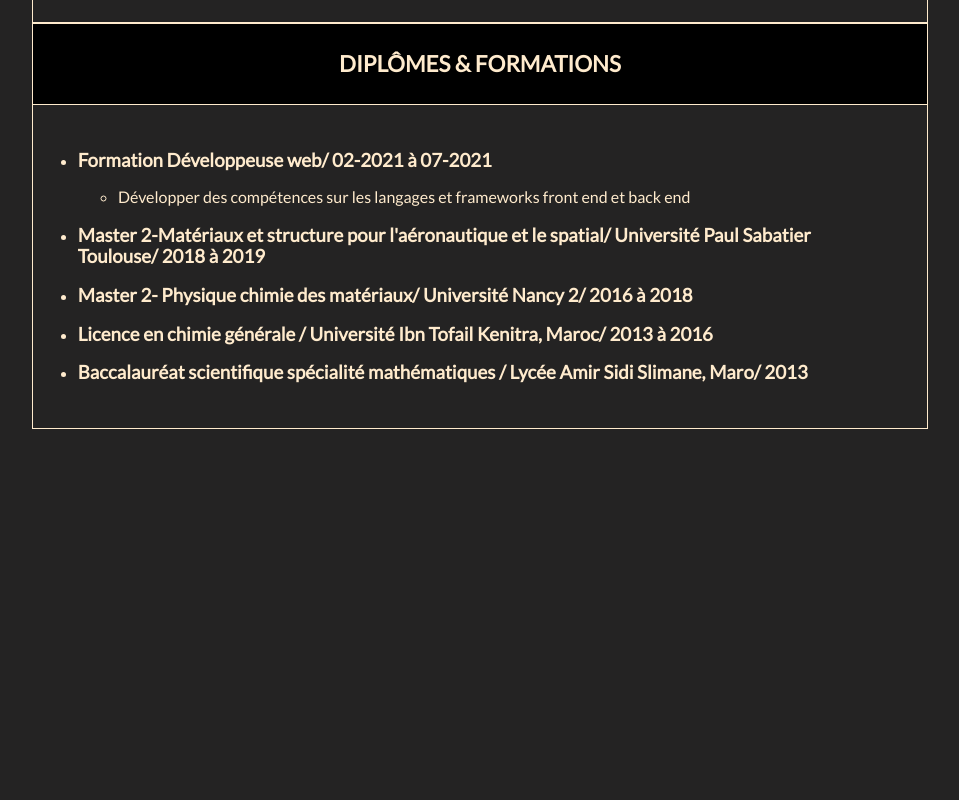
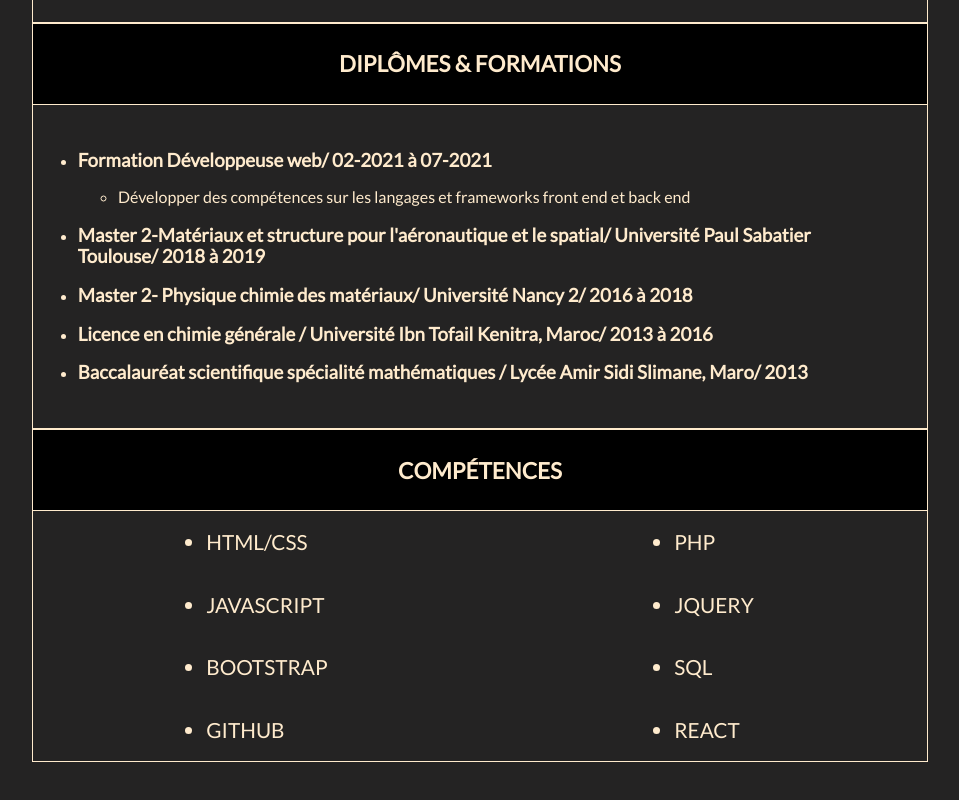
Before and after one commit to Wiam-M/CV-Portfolio, a plain HTML site: page aboutMe.html in a window 1280 px wide. Shown: the part 1125-1925 px from the top of the page, without its empty margins (160-1119 px from the left). Before the commit the page ends 1682 px from the top, so only its background shows below. Drawn offline with Linux system fonts and the light colour scheme.

Commit message:
add last two sections of aboutMe

```diff
--- a/aboutMe.css
+++ b/aboutMe.css
@@ -79,3 +79,10 @@ line-height: 2em;
 .experience ul li{
     margin: 2% 5%;
 }
+.outils{
+    display: flex;
+    justify-content: space-around;
+    line-height: 3em;
+    text-transform: uppercase;
+    font-size: 1.3em;
+}
--- a/aboutMe.html
+++ b/aboutMe.html
@@ -104,7 +104,23 @@
                 </ul>
 
             </div>
-
+        </article>
+        <article>
+                <h1 class="titreUn">compétences</h1>
+            <div class="outils">
+                <ul>
+                    <li>html/css</li>
+                    <li>javascript</li>
+                    <li>bootstrap</li>
+                    <li>github</li>
+                </ul>
+                <ul>
+                    <li>php</li>
+                    <li>jquery</li>
+                    <li>sql</li>
+                    <li>react</li>
+                </ul>
+            </div>
         </article>
     </section>
 </body>
```
